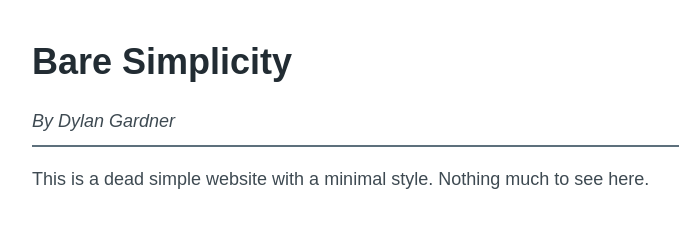
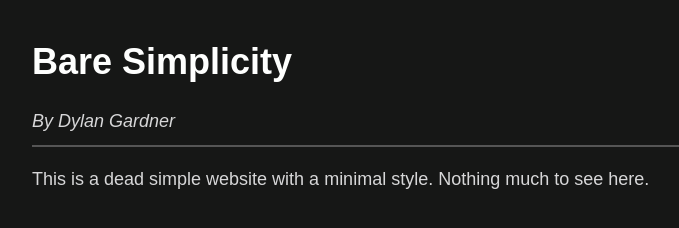
Before and after one commit to dylngg/bare-simplicity, a plain HTML site: page index.html in a window 1280 px wide. Shown: the whole page, without its empty margins (283-962 px from the left). Drawn offline with Linux system fonts and the dark colour scheme.

Commit message:
Detect dark prefers-color-scheme and use that if so

```diff
--- a/stylesheet.css
+++ b/stylesheet.css
@@ -2,7 +2,7 @@ body {
   margin: 40px auto;
   max-width: 650px;
   line-height: 1.6;
-  color : #3E4A52;
+  color: #3E4A52;
   font-family: sans-serif;
   font-size: 18px;
   padding: 0 10px;
@@ -18,3 +18,18 @@ h1, h2, h3 {
 hr {
   border: .75px solid #5D707C;
 }
+@media (prefers-color-scheme: dark) {
+    * {
+        background-color: #161716;
+        color: #d7d7d8;
+    }
+    code, kbd, pre, samp {
+      background-color: #313231;
+    }
+    h1, h2, h3 {
+        color: #FEFFFE;
+    }
+    hr {
+        border-color: #555555;
+    }
+}
```
